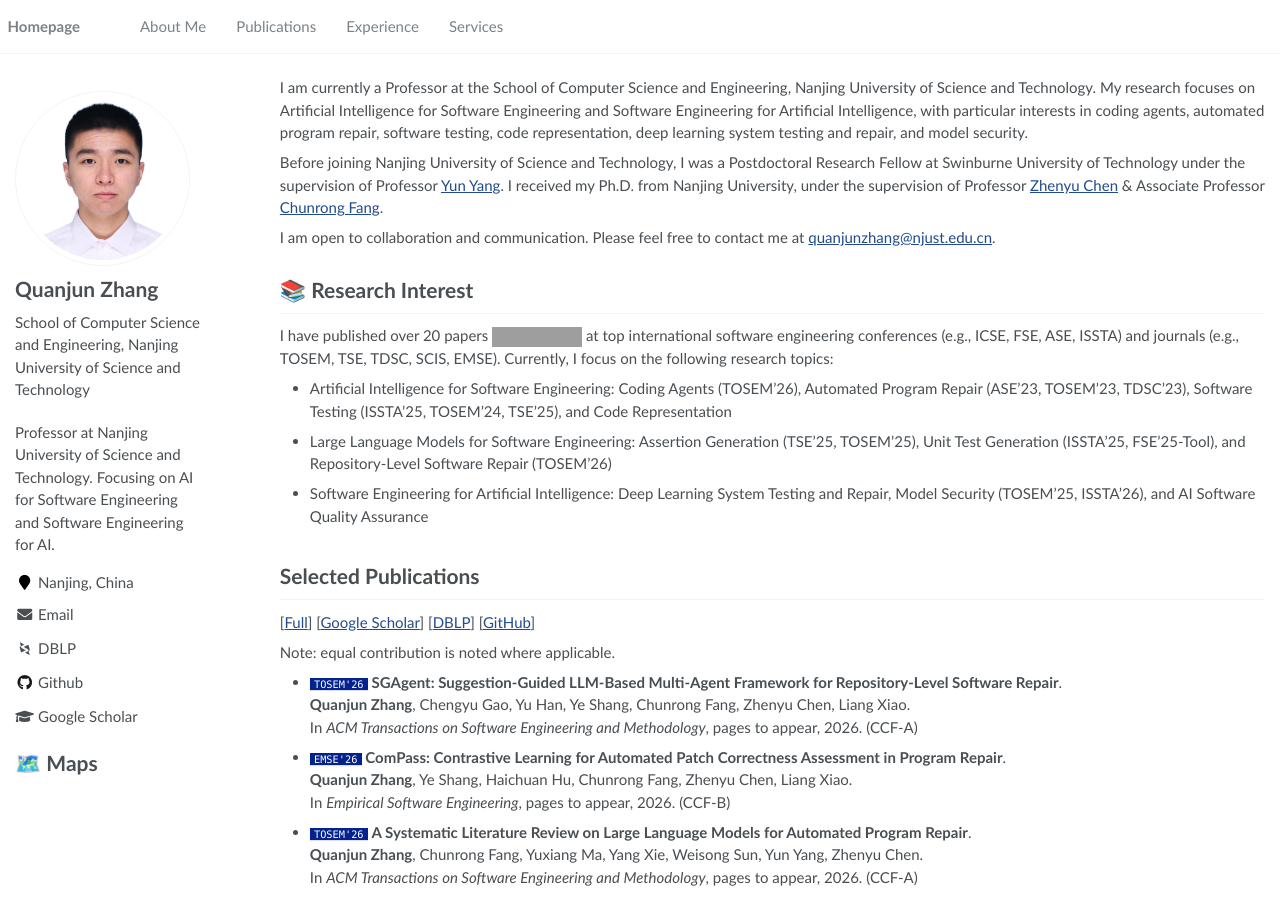
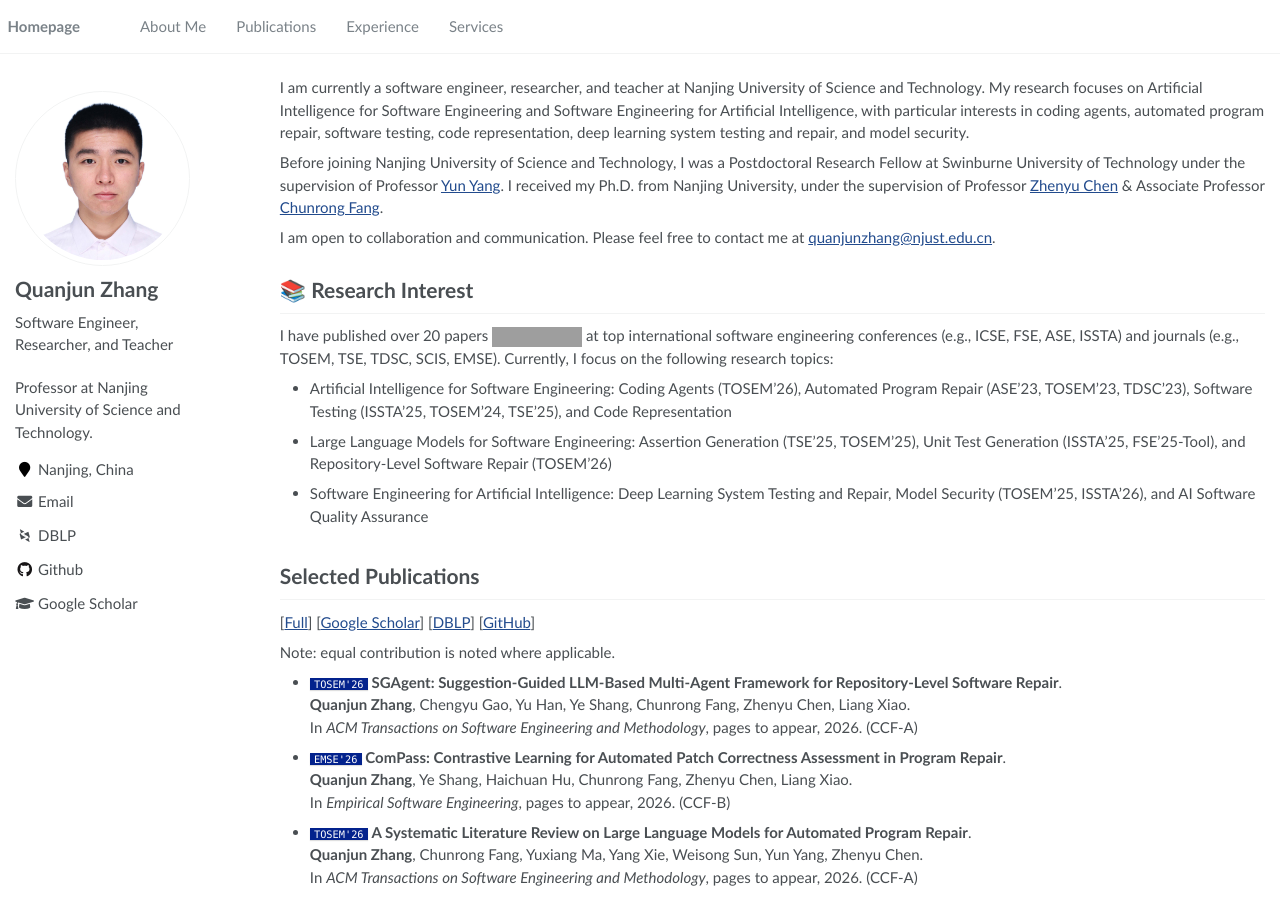
Before and after one commit to QuanjunZhang/quanjunzhang.github.io, a Jekyll site: the page built from _pages/about.md, in a window 1280 px wide and 900 px high. Built offline with Jekyll 4.4.1, drawn with Linux system fonts in a browser that asks for light colours; some web fonts are replaced; a script that is not in the unit is left out; grey boxes are pictures that could not be loaded.

Commit message:
Update profile bio and remove maps

```diff
--- a/_config.yml
+++ b/_config.yml
@@ -7,7 +7,7 @@
 
 # Site Settings
 title                    : "Quanjun Zhang"
-description              : "Professor at Nanjing University of Science and Technology. Focusing on AI for Software Engineering and Software Engineering for AI."
+description              : "Professor at Nanjing University of Science and Technology."
 repository               : "QuanjunZhang/quanjunzhang.github.io"
 google_scholar_stats_use_cdn : true
 
@@ -23,7 +23,7 @@ baidu_site_verification  :  # get baidu_site_verification from https://ziyuan.ba
 author:
   name             : "Quanjun Zhang"
   avatar           : "images/quanjun-zhang.jpg"
-  bio              : "School of Computer Science and Engineering, Nanjing University of Science and Technology"
+  bio              : "Software Engineer, Researcher, and Teacher"
   location         : "Nanjing, China"
   employer         :
   pubmed           :
--- a/_includes/author-profile.html
+++ b/_includes/author-profile.html
@@ -218,6 +218,4 @@
       {% endif %}
     </div>
   </div>
-  <h1>🗺️ Maps</h1>
-  <script type="text/javascript" id="clstr_globe" src="//clustrmaps.com/globe.js?d=VOPrVRzVxPcYNH_9P-41VUs3nRudfBI2qrNL7D_K-h4"></script>
 </div>
--- a/_pages/about.md
+++ b/_pages/about.md
@@ -9,7 +9,7 @@ redirect_from:
 
 <span class='anchor' id='about-me'></span>
 
-I am currently a Professor at the School of Computer Science and Engineering, Nanjing University of Science and Technology. My research focuses on Artificial Intelligence for Software Engineering and Software Engineering for Artificial Intelligence, with particular interests in coding agents, automated program repair, software testing, code representation, deep learning system testing and repair, and model security.
+I am currently a software engineer, researcher, and teacher at Nanjing University of Science and Technology. My research focuses on Artificial Intelligence for Software Engineering and Software Engineering for Artificial Intelligence, with particular interests in coding agents, automated program repair, software testing, code representation, deep learning system testing and repair, and model security.
 
 Before joining Nanjing University of Science and Technology, I was a Postdoctoral Research Fellow at Swinburne University of Technology under the supervision of Professor [Yun Yang](https://www.swinburne.edu.au/research/our-research/access-our-research/find-a-researcher-or-supervisor/researcher-profile/?id=yyang). I received my Ph.D. from Nanjing University, under the supervision of Professor [Zhenyu Chen](https://scholar.google.com/citations?user=HQWxCnkAAAAJ) & Associate Professor [Chunrong Fang](https://scholar.google.com/citations?user=S3Rd5TgAAAAJ).
 
```
